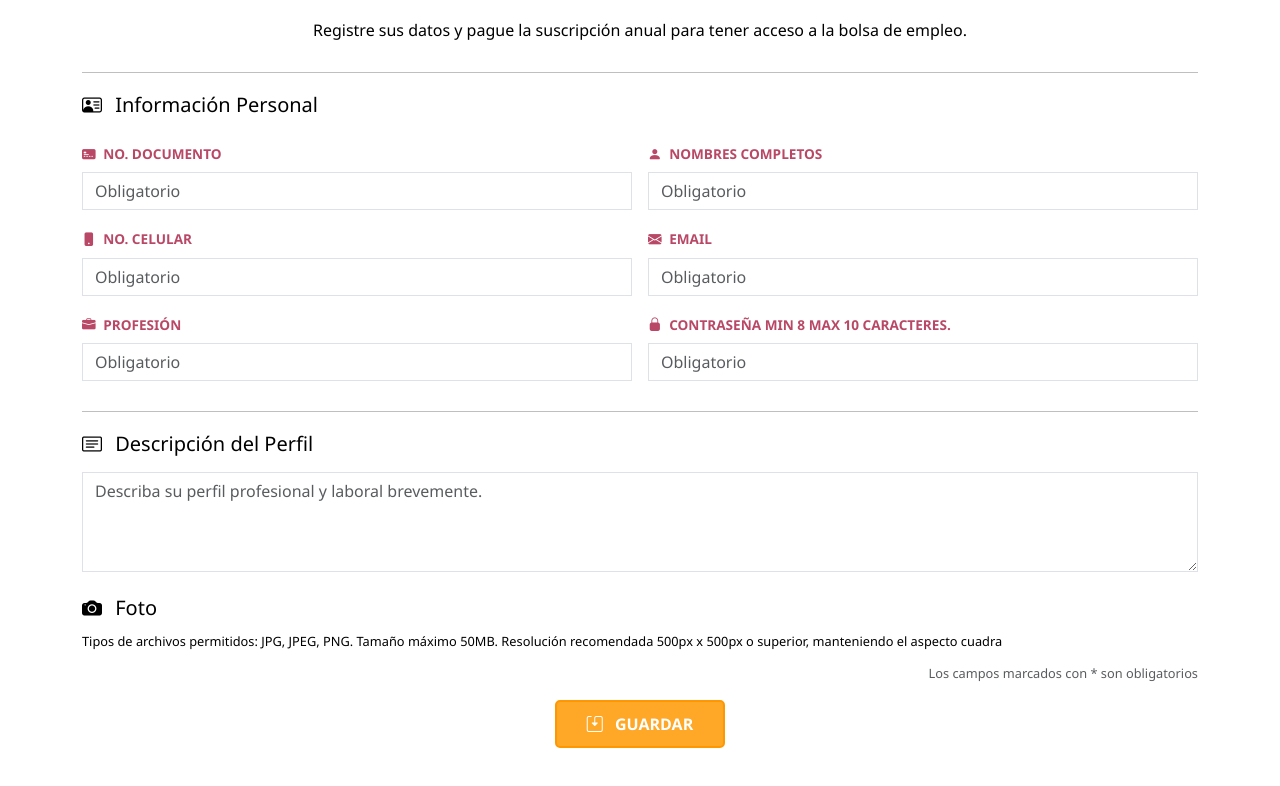
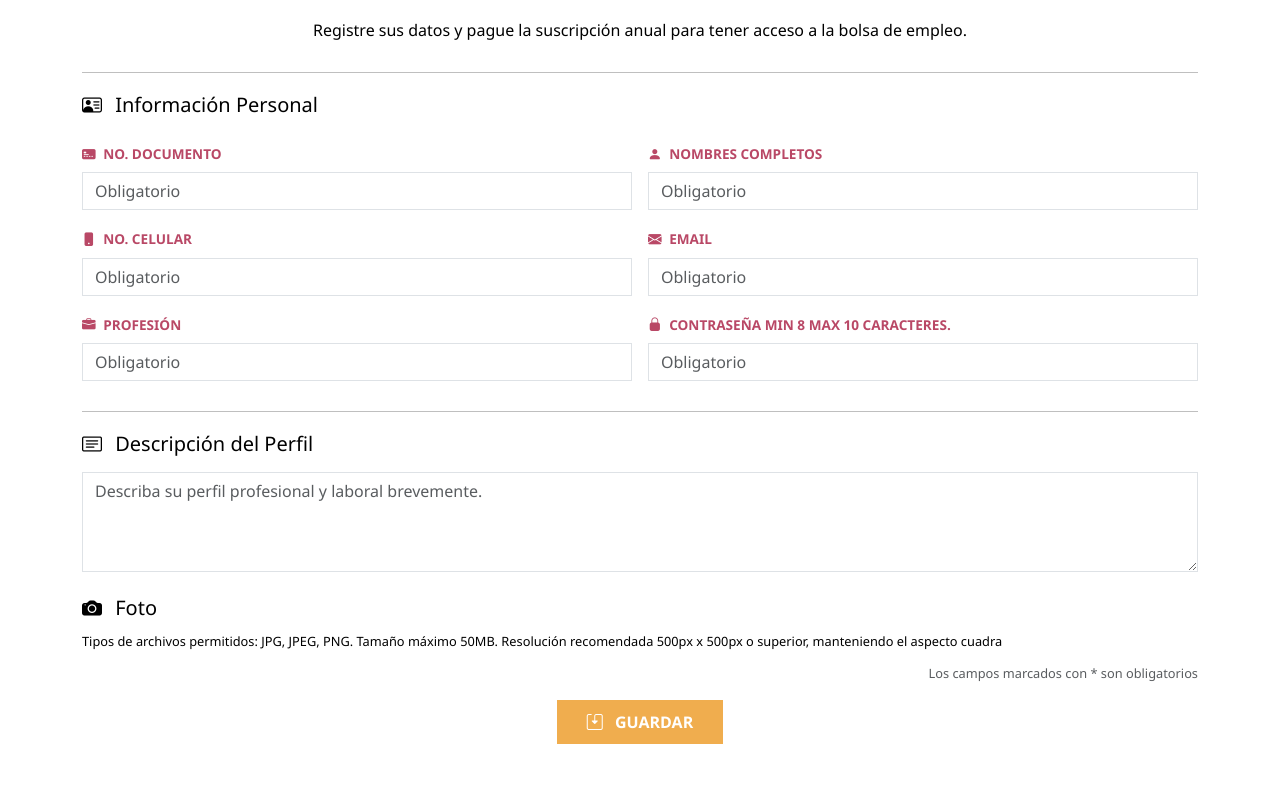
Before and after one commit to felipeuruenasena/urue-a_sherman_Recup-Front, a plain HTML site: page registrarse.html in a window 1280 px wide. Shown: the part 82-868 px from the top of the page. Drawn offline with nearby package versions, Linux system fonts and the light colour scheme.

Commit message:
noveno commit

```diff
--- a/css/style.css
+++ b/css/style.css
@@ -388,18 +388,3 @@ style recuperar
     small {
       font-size: 0.8rem;
     }
-
-    .btn-guardar {
-  background-color: #ffa726;
-  border: 2px solid #ff9800;
-  color: white;
-  font-weight: bold;
-  padding: 10px 30px;
-  border-radius: 5px;
-  transition: background-color 0.3s, box-shadow 0.3s;
-}
-
-.btn-guardar:hover {
-  background-color: #fb8c00;
-  box-shadow: 0 4px 6px rgba(0, 0, 0, 0.2);
-}
```
